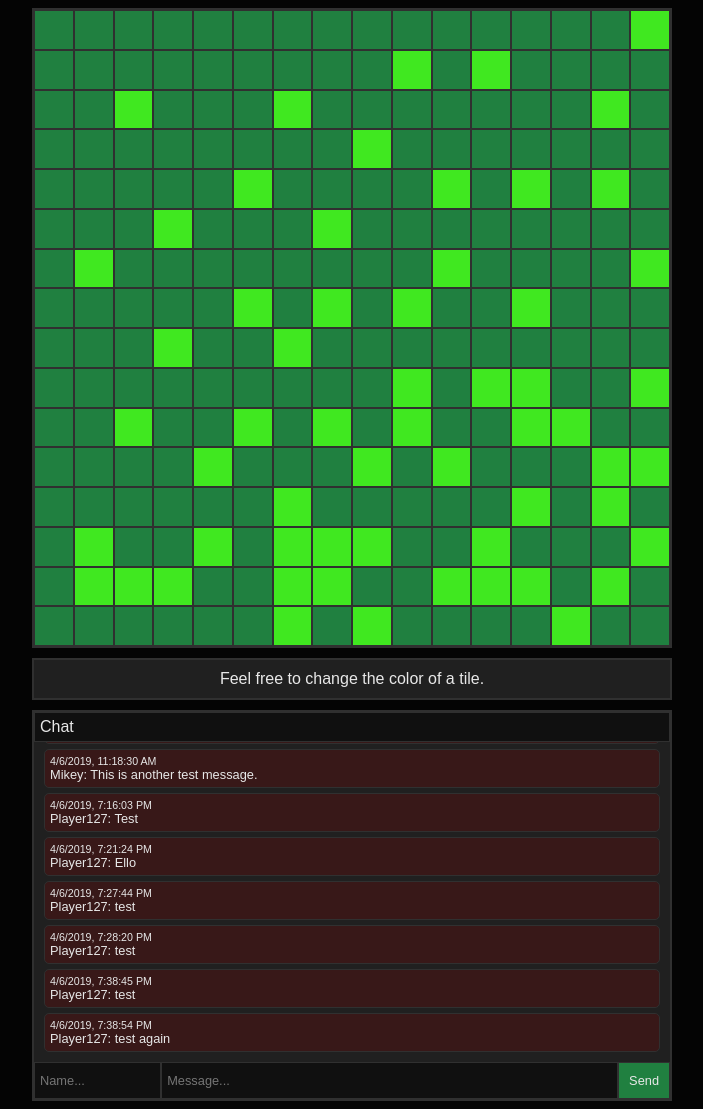
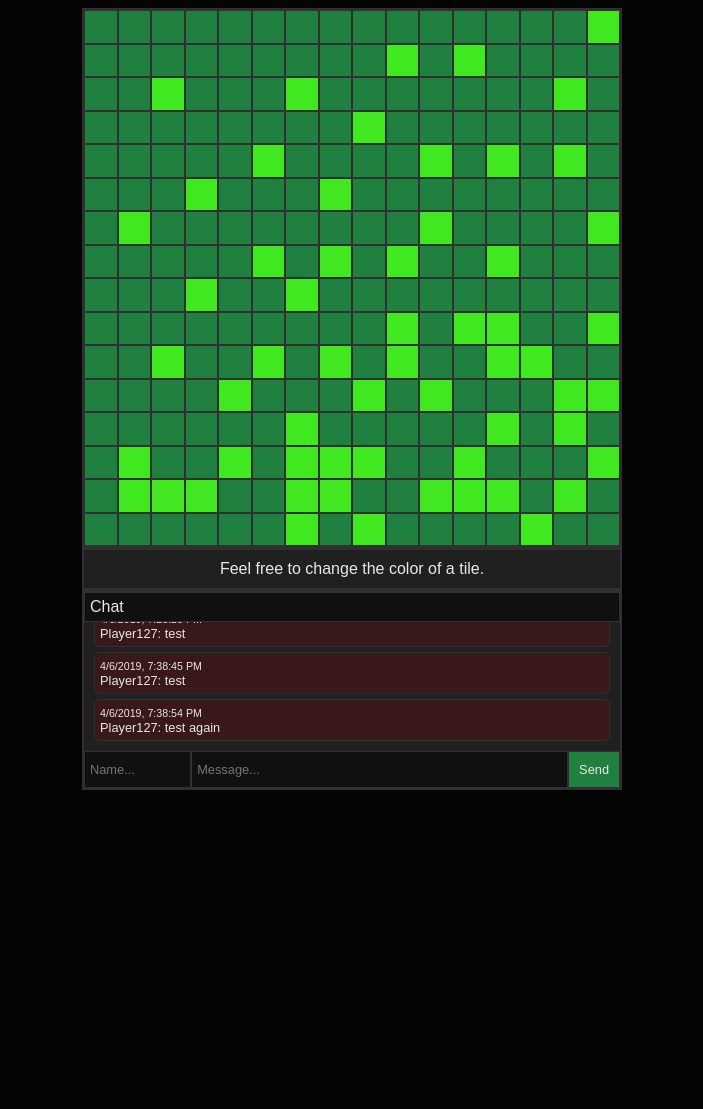
Before and after one commit to Munkyfoot/sog-game, a Flask app: page / in a window 1280 px wide. Shown: the whole page, without its empty margins (288-991 px from the left). After the commit the page ends 790 px from the top, so only its background shows below. Run offline with Flask 2, Linux system fonts and the light colour scheme; data comes from the database, SQL or seed files in the repository.

Commit message:
Make sure the game fits any screen

```diff
--- a/static/css/stylesheet.css
+++ b/static/css/stylesheet.css
@@ -27,6 +27,8 @@ a:hover{
     flex-wrap: wrap;
     width: 50vw;
     height: 50vw;
+    max-width: 540px;
+    max-height: 540px;
     margin: auto;
 }
 
@@ -34,9 +36,10 @@ a:hover{
     background-color: rgb(32,32,32);
     border: 2px solid rgb(48,48,48);
     display: flex;
-    margin: 10px auto auto auto;
+    margin: 0 auto;
     padding: 10px;
     width: 50vw;
+    max-width: 540px;
     text-align: center;
     justify-content: center;
 }
@@ -46,8 +49,9 @@ a:hover{
     border: 2px solid rgb(48,48,48);
     display: flex;
     flex-direction: column;
-    margin: 10px auto auto auto;
+    margin: 0 auto;
     width: 50vw;
+    max-width: 540px;
     text-align: left;
     justify-content: center;
 }
@@ -56,7 +60,7 @@ a:hover{
     display: flex;
     flex-direction: column;
     padding: 10px;
-    max-height: 25vw;
+    max-height: 270px;
     overflow-y: auto;
 }
 
--- a/static/scripts/main.js
+++ b/static/scripts/main.js
@@ -8,6 +8,10 @@ $(function () {
     $("#gameboard").on('click', '.tile', function () {
         UpdateTile($(this).attr('id'));
     });
+
+    var free_space = $(window).height() - $("#gameboard").height() - $("#info").height() - $("#chat").height() + $("#chat_output").height() - 30;
+
+    $("#chat_output").css('maxHeight', free_space);
 
     RefreshMessages(true);
     setInterval(RefreshMessages, 3000);
--- a/templates/index.html
+++ b/templates/index.html
@@ -1,3 +1,4 @@
+<!doctype html>
 <html>
 
 <head>
```
